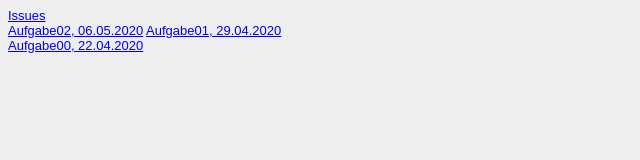
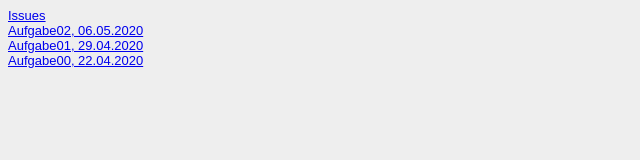
Before and after one commit to meyerjas/gis_SoSe2020, a plain HTML site: page Steckbrief/steckbrief.htm in a window 1280 px wide. Shown: the whole page, without its empty margins (0-640 px from the left). Drawn offline with Linux system fonts and the light colour scheme.

Commit message:
br vergessen

```diff
--- a/Steckbrief/steckbrief.htm
+++ b/Steckbrief/steckbrief.htm
@@ -15,7 +15,7 @@ body {
 	<!-- Hier die Links zu den gelösten Aufgaben einstellen, aktuelle oben, alte stehen lassen! Format: Aufgabenbezeichnung, Datum -->
 
 	<a href="https://github.com/meyerjas/gis_SoSe2020/issues" target="_blank">Issues</a> <br>
-	<a href="https://meyerjas.github.io/gis_SoSe2020/Aufgabe02/portfolio.html" target="_blank">Aufgabe02, 06.05.2020</a>
+	<a href="https://meyerjas.github.io/gis_SoSe2020/Aufgabe02/portfolio.html" target="_blank">Aufgabe02, 06.05.2020</a> <br>
 	<a href="https://meyerjas.github.io/gis_SoSe2020/Aufgabe01/Steckbrief" target="_blank">Aufgabe01, 29.04.2020</a> <br>
 	<a href="https://meyerjas.github.io/gis_SoSe2020/Aufgabe00/index.html" target="_blank">Aufgabe00, 22.04.2020</a>
 </body>
```
